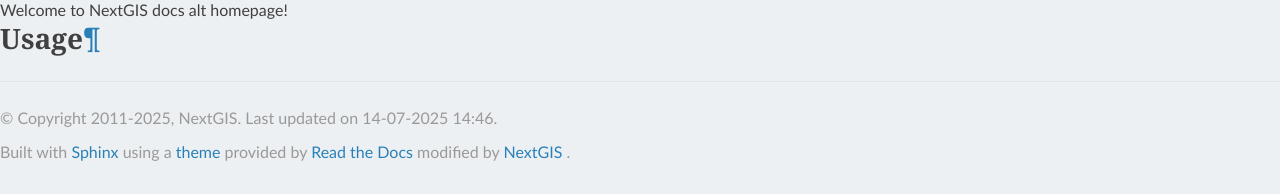
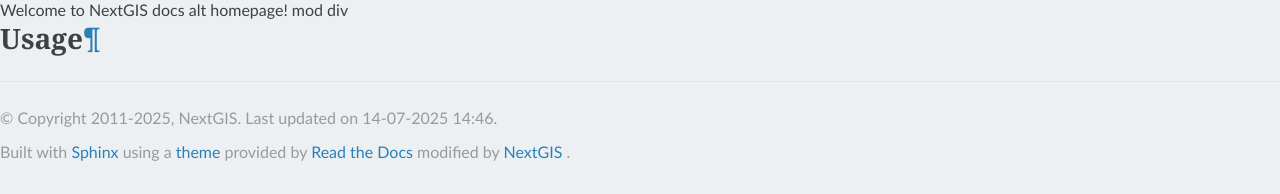
Before and after one commit to G-Jul/nextgisstaging, a Sphinx documentation site: the page built from docs/source/index.rst, in a window 1280 px wide. Shown: the top 194 px of the page. Built offline with Sphinx 7.4.7 and the Read the Docs theme 3.1.0, drawn with Linux system fonts in a browser that asks for light colours; some web fonts are replaced; formulas are drawn with MathJax 3; pages that are not in the unit, such as notebooks, are missing from menus; comment, search, counter and statistics services are not loaded.

Commit message:
Update rtd_index_modified_1.html
edit div header

```diff
--- a/docs/source/_templates/rtd_index_modified_1.html
+++ b/docs/source/_templates/rtd_index_modified_1.html
@@ -45,8 +45,8 @@
 
 </div>
 
-  <div class="page">
-    <header class="logo">Welcome to NextGIS docs alt homepage!
+  <div height=200 color=#0c65af>
+    <header >Welcome to NextGIS docs alt homepage! mod div
     </header>
   </div>
 
```
